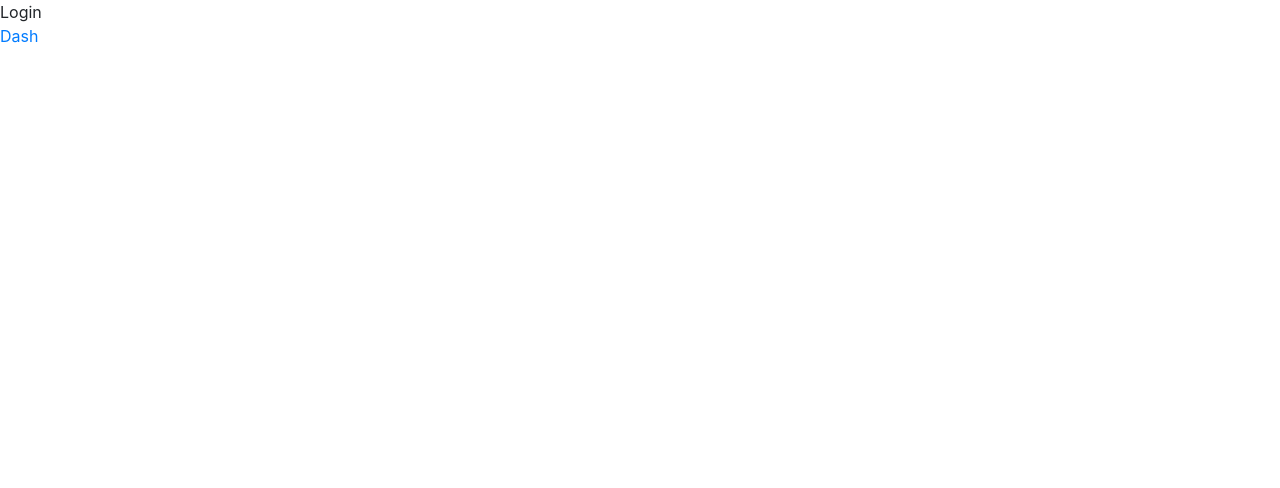
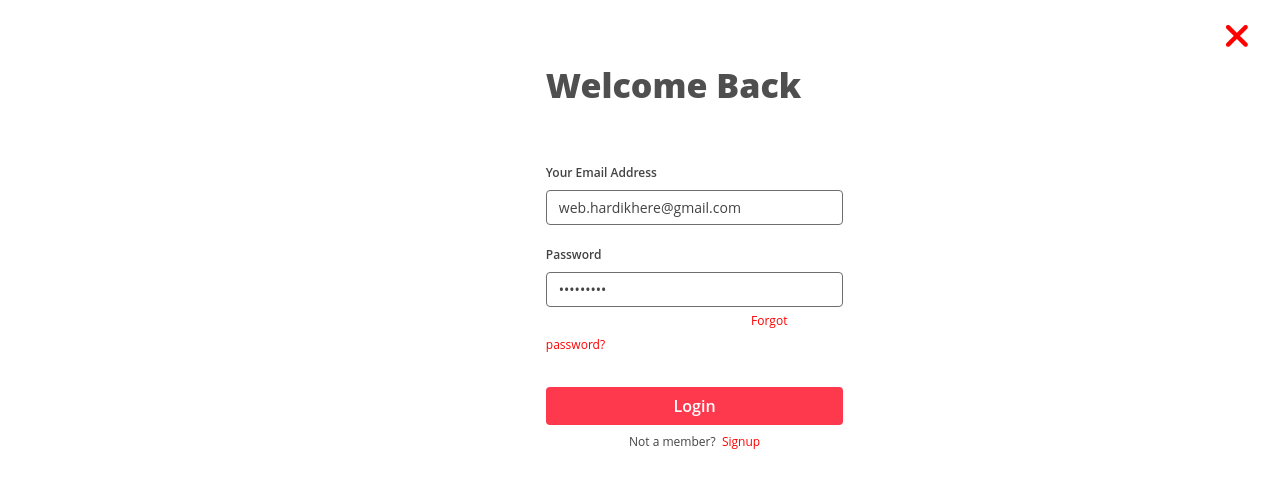
Before and after one commit to harshsbais/Notak, a React (Create React App) app: page /login in a window 1280 px wide. Shown: the top 488 px of the page. Built offline with nearby package versions, Linux system fonts and the light colour scheme.

Commit message:
add login page

```diff
--- a/src/Routes.js
+++ b/src/Routes.js
@@ -2,8 +2,8 @@ import { BrowserRouter, Switch, Route } from "react-router-dom";
 import PrivateRoute from './components/auth/PrivateRoute'
 import React from 'react'
 import Home from './components/home/home'
-import Login from './components/auth/login'
-import Signup from './components/auth/signup'
+import Login from './components/auth/Login'
+import Signup from './components/auth/SignUp'
 import Dashboard from './components/dashboard/dashboard'
 function Routes() {
     return (
--- /dev/null
+++ b/src/components/auth/Login.css
@@ -0,0 +1,104 @@
+.login {
+  margin: 0;
+  padding: 0;
+  box-sizing: border-box;
+}
+
+.login {
+  font-family: "Open Sans", sans-serif;
+  font-weight: 400;
+}
+
+.login {
+  /* background-image: url(../../assets/Path.png);
+  background-position: center;
+  background-repeat: no-repeat;
+  background-size: cover; */
+  min-height: 100vh;
+  max-height: 100%;
+}
+
+.login .top-head {
+  color: #504f4f;
+  font-size: 34px;
+  font-weight: 800;
+  padding-top: 20%;
+}
+
+.login .form-label {
+  color: #434343;
+  font-weight: 600;
+  font-size: 12px;
+}
+
+.login .form-control {
+  border: 1px solid #6e6e6e !important;
+  font-size: 14px !important;
+  color: #434343 !important;
+}
+
+.login .form-control::placeholder {
+  font-size: 12px !important;
+  color: #434343 !important;
+  opacity: 68% !important;
+}
+
+.login a {
+  text-decoration: none;
+  color: red !important;
+}
+
+.login .forgot {
+  margin-left: 69%;
+  color: #434343;
+  font-size: 12px;
+}
+
+.login .forgot:hover {
+  color: #434343;
+}
+
+.login .btn-login {
+  color: white;
+  background-color: #ff394d;
+  border-radius: 4px;
+  width: 100%;
+  font-weight: 600;
+}
+
+.login .btn-login:hover {
+  color: white;
+}
+
+.login .signup {
+  font-size: 12px;
+  color: #434343;
+}
+
+.login .signup-a {
+  color: #ff394d;
+}
+
+.login .signup-a:hover {
+  color: #ff394d;
+}
+
+@media screen and (min-width: 1440px), screen and (min-height: 900px) {
+  .login .top-head {
+    padding-top: 30%;
+  }
+}
+
+@media screen and (min-width: 1920px), screen and (min-height: 1080px) {
+  .login .top-head {
+    padding-top: 57%;
+  }
+}
+
+.go-back {
+  position: fixed;
+  top: 10px;
+  right: 30px;
+  color: #ff394d;
+  font-size: 35px;
+}
--- a/src/components/auth/login.js
+++ b/src/components/auth/login.js
@@ -1,13 +1,64 @@
-import React from 'react'
-import { Link } from 'react-router-dom';
-function login() {
+import React, { useState, useEffect } from 'react'
+import { Link, Redirect, useHistory } from 'react-router-dom';
+// import { performLogin, tokenKey } from './dataHelpers';
+import './Login.css'
+
+export const Login = (props) => {
+    const history = useHistory();
+    const [UserDetails, setUserDetails] = useState({
+        username: "hardikhere",//hardikhere
+        email: "web.hardikhere@gmail.com",//web.hardikhere@gmail.com
+        password: "hardik009"//hardik009   will removeLater
+    });
+    const [Utils, setUtils] = useState({
+        loading: false,
+        success: false,
+        error: false
+    })
+    const handleChange = (event) => {
+        setUserDetails({
+            ...UserDetails,
+            [event.target.name]: event.target.value
+        });
+    }
+
     return (
-        <div>
-            Login
-            <br />
-            <Link to="/dashboard">Dash</Link>
+        <div className="login">
+            <div class="wrapper overflow-hidden">
+                <div class="row">
+                    <div class="col-lg-5"></div>
+                    <div class="col-lg-3">
+                        <p class="top-head">Welcome Back</p>
+                        <div>
+                            {
+                                Utils.error && <div style={{ color: "red" }}>{Utils.error.non_field_errors ? Utils.error.non_field_errors : Utils.error.email}</div>
+                            }
+                        </div>
+                        <form class="mt-5">
+                            <div class="mb-3">
+                                <label for="exampleInputEmail1" class="form-label">Your Email Address</label>
+                                <input type="email" name="email" class="form-control" placeholder="Eg: abhisjain1508@gmail.com"
+                                    id="exampleInputEmail1" onChange={handleChange} value={UserDetails.email} />
+                            </div>
+                            <div class="mb-3">
+                                <label for="exampleInputPassword1" class="form-label">Password</label>
+                                <input type="password" name="password" onChange={handleChange} class="form-control" placeholder="* * * * * * *"
+                                    id="exampleInputPassword1" value={UserDetails.password} />
+                                <Link to="/password-reset" class="forgot">Forgot password?</Link>
+                            </div>
+                            <Link to='/dashboard'><button type="submit" class="btn btn-login mt-3" disabled={Utils.loading}>{Utils.loading ? 'Loading..' : 'Login'}</button></Link>
+                            <p class="signup text-center pt-2">Not a member? &nbsp;<Link to="/register" class="signup-a">Signup</Link></p>
+                        </form>
+                    </div>
+                    <div class="col-lg-4"></div>
+                </div>
+                <div className="go-back">
+                    <Link to="/">
+                        <i className="fa fa-times"></i>
+                    </Link>
+                </div>
+            </div>
         </div>
     )
 }
-
-export default login
+export default Login;
--- a/src/components/auth/signup.js
+++ b/src/components/auth/signup.js
@@ -1,13 +1,13 @@
 import React from 'react'
 import { Link } from 'react-router-dom';
-function signup() {
+function SignUp() {
     return (
         <div>
-            Signup
+            SignUp
             <br />
             <Link to="/dashboard">Dash</Link>
         </div>
     )
 }
 
-export default signup
+export default SignUp
```
